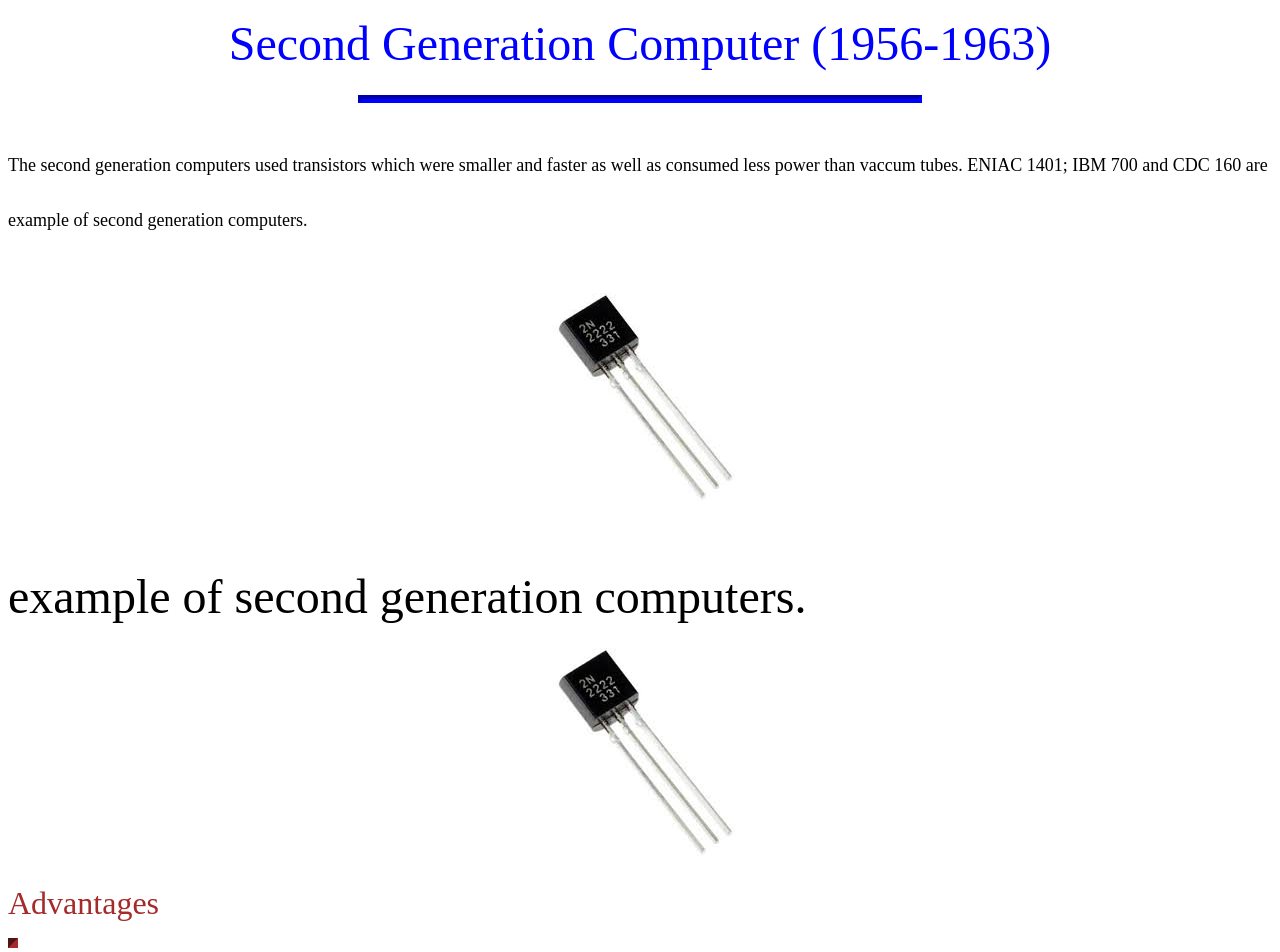
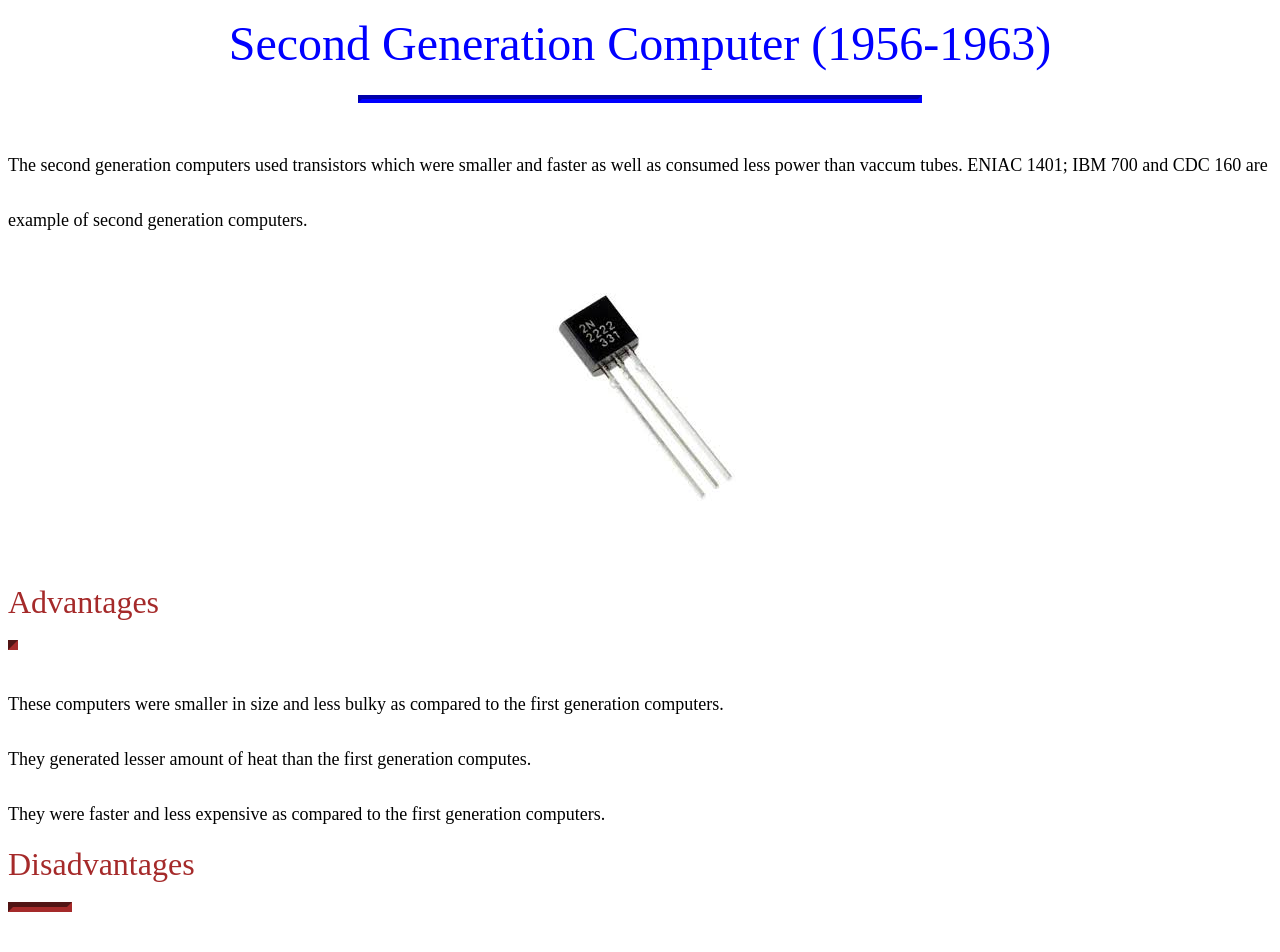
Before and after one commit to Shubhgamer/Second-generation-.github.io, a plain HTML site: page index.html in a window 1280 px wide. Shown: the top 952 px of the page. Drawn offline with Linux system fonts and the light colour scheme.

Commit message:
Update index.html

```diff
--- a/index.html
+++ b/index.html
@@ -6,7 +6,7 @@
 <body>
 <p align="center"> <font size="8"> <font color="blue"> Second Generation Computer (1956-1963) </font> </p>
 <hr style="border-width: 4px; margin-left: 350px; margin-right: 350px; border-color: blue">
-<font size="4"> The second generation computers used transistors which were smaller and faster as well as consumed less power than vaccum tubes. ENIAC 1401; IBM 700 and CDC 160 are example of second generation computers. </font> <br> <p align="center"> <img src="Transistors.jpg"> </p> example of second generation computers.</font> <br> <p align="center"> <img src="transistors.jpg"> </p>
+<font size="4"> The second generation computers used transistors which were smaller and faster as well as consumed less power than vaccum tubes. ENIAC 1401; IBM 700 and CDC 160 are example of second generation computers. </font> <br> <p align="center"> <img src="Transistors.jpg"> </p>
 <font size="6"> <font color="brown"> Advantages </font>
 <hr style="border-width: 5px; margin-right: 1300px; border-color: brown">
 <font size="4">	These computers were smaller in size and less bulky as compared to the first generation computers. <br>
```
